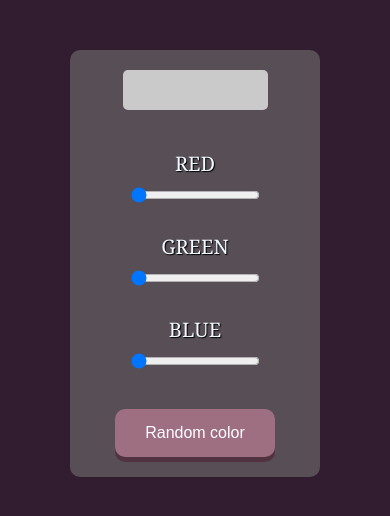
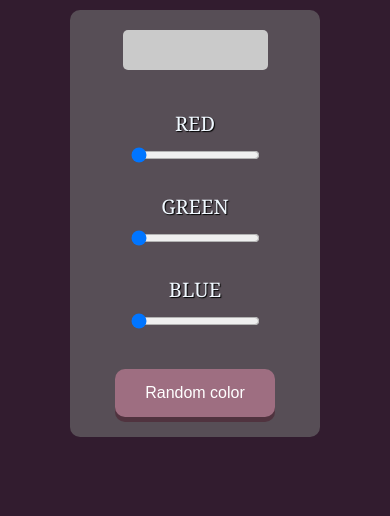
Before and after one commit to faaazy/color-choose, a plain HTML site: page index.html in a window 390 px wide. Drawn offline with Linux system fonts and the light colour scheme.

Commit message:
Update style.css

```diff
--- a/style.css
+++ b/style.css
@@ -18,7 +18,7 @@ body {
   background: #72727297;
   border-radius: 10px;
   padding: 20px 0;
-  transform: translateY(300px);
+  transform: translateY(150px);
 }
 
 .bg-color {
@@ -92,13 +92,13 @@ label {
 @media (max-width: 1024px) {
   .form {
     max-width: 650px;
-    transform: translateY(250px);
+    transform: translateY(100px);
   }
 }
 @media (max-width: 768px) {
   .form {
     max-width: 420px;
-    transform: translateY(150px);
+    transform: translateY(50px);
   }
   .range {
     flex-direction: column;
@@ -107,6 +107,6 @@ label {
 @media (max-width: 425px) {
   .form {
     max-width: 250px;
-    transform: translateY(50px);
+    transform: translateY(10px);
   }
 }
```
